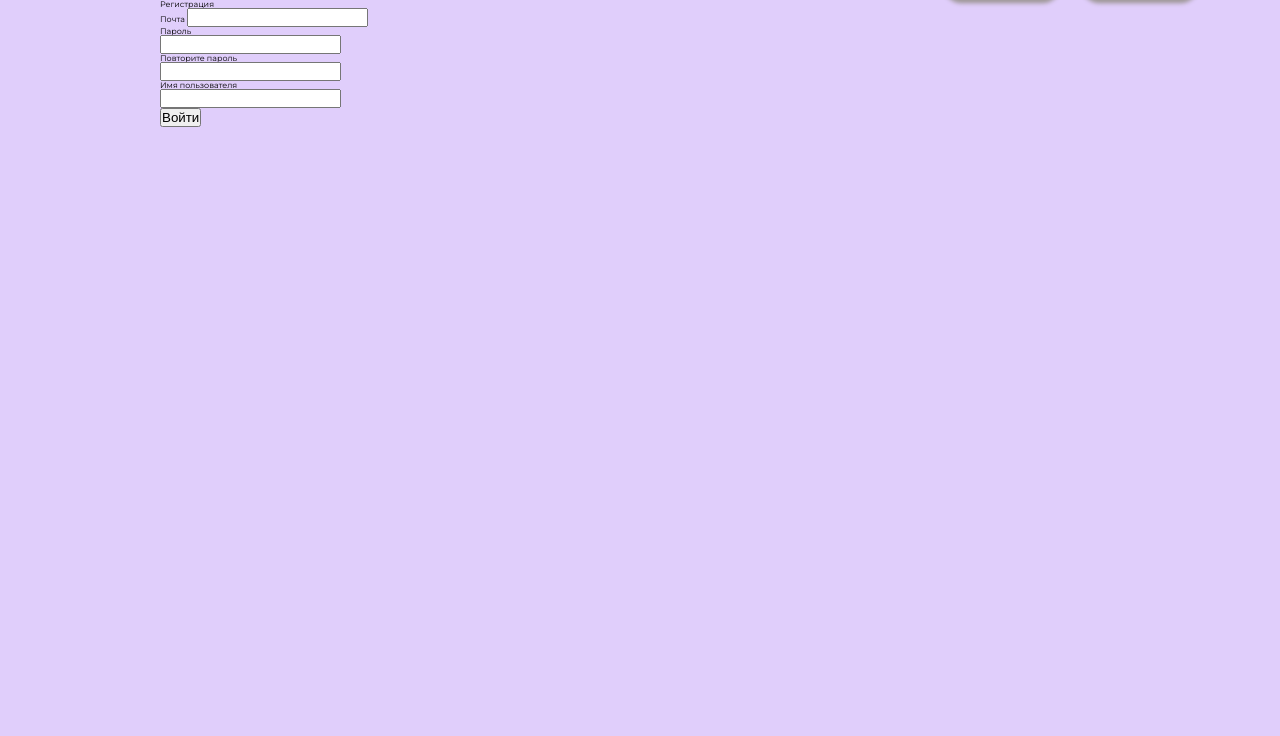
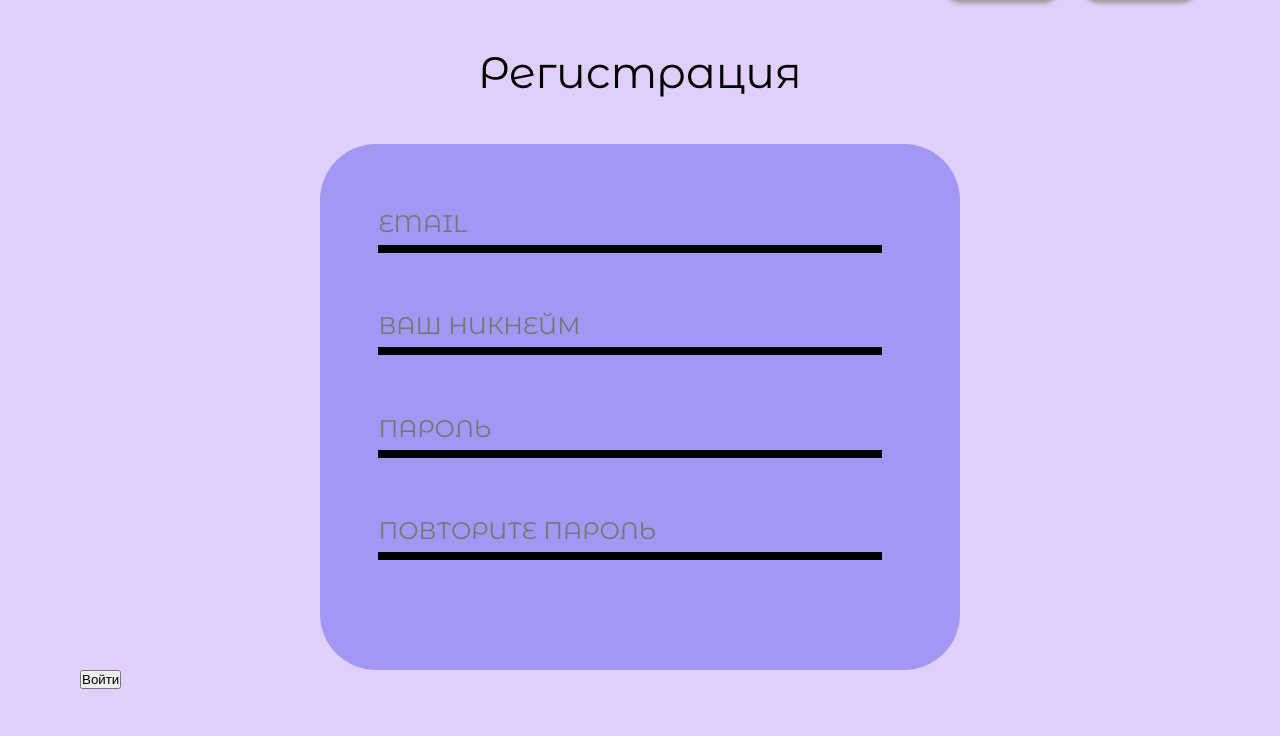
Before and after one commit to rwerrx/PythonProwess, a Flask app: page /register in a window 1280 px wide. Shown: the part 64-800 px from the top of the page. Run offline with Flask 3, Linux system fonts and the light colour scheme; some web fonts are replaced.

Commit message:
фронт для регистрации и авторизации

```diff
--- a/forms/LoginForm.py
+++ b/forms/LoginForm.py
@@ -4,7 +4,7 @@ from wtforms.validators import DataRequired, Length
 
 
 class LoginForm(FlaskForm):
-    email = EmailField('Почта', validators=[DataRequired('incorrect email')])
-    password = PasswordField('Пароль', validators=[DataRequired('incorrect password')])
+    email = EmailField(validators=[DataRequired('incorrect email')])
+    password = PasswordField(validators=[DataRequired('incorrect password')])
     remember_me = BooleanField('Запомнить меня')
     submit = SubmitField('Войти')
--- a/forms/user.py
+++ b/forms/user.py
@@ -4,9 +4,8 @@ from wtforms.validators import DataRequired
 
 
 class RegisterForm(FlaskForm):
-    email = EmailField('Почта', validators=[DataRequired('incorrect email'), ])
-    password = PasswordField('Пароль', validators=[DataRequired()])
-    password_again = PasswordField('Повторите пароль', validators=[DataRequired('password mismatch')])
-    name = StringField('Имя пользователя', validators=[DataRequired()])
-    about = TextAreaField("Немного о себе")
+    email = EmailField(validators=[DataRequired('incorrect email'), ])
+    password = PasswordField(validators=[DataRequired()])
+    password_again = PasswordField( validators=[DataRequired('password mismatch')])
+    name = StringField(validators=[DataRequired()])
     submit = SubmitField('Войти')
--- a/server.py
+++ b/server.py
@@ -154,7 +154,7 @@ def main():
     db_session.global_init("./db/base.sqlite")
     db_sess = db_session.create_session()
     user = db_sess.query(User).first()
-    app.run()
+    app.run(debug=True, port="8080")
 
 
 if __name__ == '__main__':
--- a/static/css/style.css
+++ b/static/css/style.css
@@ -24,7 +24,7 @@ a {
     margin: 0 auto;
 }
 
-
+/* base */
 header .container {
 
     padding-top: 3rem;
@@ -57,6 +57,8 @@ nav a {
     box-shadow: 0px 0.4rem 0.5rem 0px #9e9797;
 
 }
+
+/* главная */
 
 .index {
     display: flex;
@@ -134,3 +136,38 @@ nav a {
         font-size: 6px;
     }
 }
+
+/* регистрация и авторизаия */
+.form-container {
+
+    /* display: flex;
+    flex-direction: column;
+    align-items: center; */
+}
+.form-container h1 {
+    text-align: center;
+    font-size: 5.5rem;
+    font-family: "Montserrat Alternates";
+    margin: 6.25rem;
+}
+
+form {
+    width: 80rem;
+    height: auto;
+    background-color: #A297F2;
+    border-radius: 7rem;
+    padding: 7.3rem;
+    box-shadow: #6C6565;
+    margin: 0 auto;
+}
+
+.form-control {
+    width: 63rem;
+    height: 6.3rem;
+    border: none;
+    background-color: #A297F2;
+    border-bottom: solid 1rem black;
+    margin-bottom: 6.5rem;
+    font-family: "Montserrat Alternates";
+    font-size: 3rem;
+}
--- a/templates/register.html
+++ b/templates/register.html
@@ -1,53 +1,47 @@
 {% extends "base.html" %}
 
 {% block content %}
-<div class="container register">
+<div class="form-container">
     <h1>Регистрация</h1>
     <form action="" method="post">
         {{ form.hidden_tag() }}
         <div>
-            {{ form.email.label }}
-            {{ form.email(class="form-control", type="email") }}
+            {{ form.email(class="form-control", type="email", placeholder="EMAIL") }}
             {% for error in form.email.errors %}
             <p>
                 {{ error }}
             </p>
             {% endfor %}
         </div>
-
-
-
+        <div>
+            {{ form.name(class="form-control", placeholder="ВАШ НИКНЕЙМ") }}
+            {% for error in form.name.errors %}
+            <p class="alert alert-danger" role="alert">
+                {{ error }}
+                {% endfor %}
             </p>
-        <p>
-            {{ form.password.label }}<br>
-            {{ form.password(class="form-control", type="password") }}<br>
+        </div>
+        <div>
+            {{ form.password(class="form-control", type="password", placeholder="ПАРОЛЬ") }}<br>
             {% for error in form.password.errors %}
             <p class="alert alert-danger" role="alert">
                 {{ error }}
             </p>
             {% endfor %}
-        </p>
-        <p>
-            {{ form.password_again.label }}<br>
-            {{ form.password_again(class="form-control", type="password") }}<br>
+        </div>
+        <div>
+            {{ form.password_again(class="form-control", type="password", placeholder="ПОВТОРИТЕ ПАРОЛЬ") }}<br>
             {% for error in form.password_again.errors %}
-        <p class="alert alert-danger" role="alert">
+            <div class="alert alert-danger" role="alert">
                 {{ error }}
-        </p>
+            </div>
             {% endfor %}
-        </p>
-        <p>
-            {{ form.name.label }}<br>
-            {{ form.name(class="form-control") }}<br>
-            {% for error in form.name.errors %}
-        <p class="alert alert-danger" role="alert">
-            {{ error }}
-        </p>
-        {% endfor %}
-        </p>
+        </div>
 
-        <p>{{ form.submit(type="submit", class="btn btn-primary") }}</p>
-        {{message}}
+
     </form>
+    <a>{{ form.submit(type="submit") }}</a>
+    <p>{{message}}</p>
     {% endblock %}
+
 </div>
```
Also changed, not shown: templates/login.html (+23 -19 lines). Lines whose indentation alone changed are shown as unchanged.
